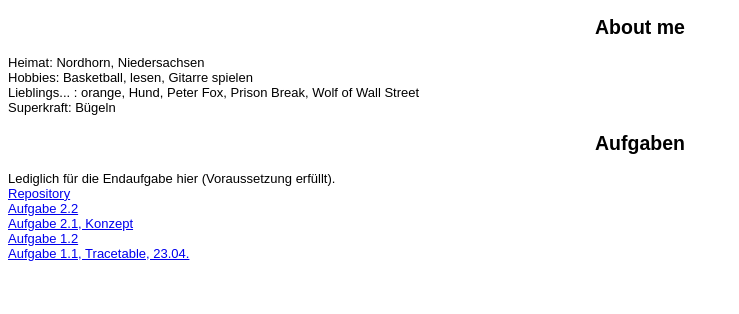
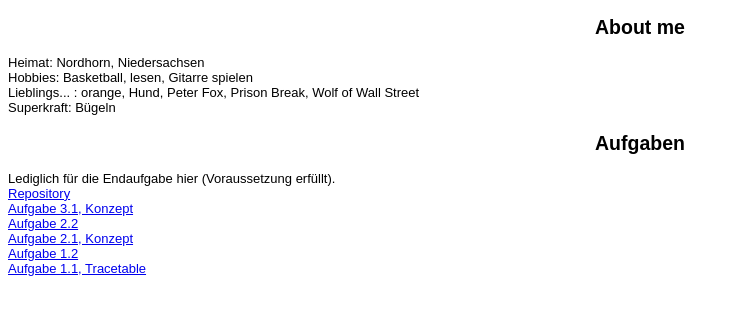
Before and after one commit to Jonas915/eia2_SoSe20, a plain HTML site: page steckbrief/steckbrief.htm in a window 1280 px wide. Shown: the whole page, without its empty margins (0-739 px from the left). Drawn offline with Linux system fonts and the light colour scheme.

Commit message:
Konzept A03 link

```diff
--- a/steckbrief/steckbrief.htm
+++ b/steckbrief/steckbrief.htm
@@ -23,9 +23,10 @@ h2 {
 	<h2>Aufgaben</h2>
 	<span>Lediglich für die Endaufgabe hier (Voraussetzung erfüllt).</span><br>
 	<a target="_blank" href="https://github.com/Jonas915/eia2_SoSe20">Repository</a><br>
+	<a target="_blank" href="https://jonas915.github.io/eia2_SoSe20/A03/Konzept.pdf">Aufgabe 3.1, Konzept</a><br>
 	<a target="_blank" href="https://jonas915.github.io/eia2_SoSe20/A02/Sequenzmemory.html">Aufgabe 2.2</a><br>
 	<a target="_blank" href="https://jonas915.github.io/eia2_SoSe20/A02/Konzept.pdf">Aufgabe 2.1, Konzept</a><br>
 	<a target="_blank" href="https://jonas915.github.io/eia2_SoSe20/A01/index.html">Aufgabe 1.2</a><br>
-	<a target="_blank" href="https://jonas915.github.io/eia2_SoSe20/A01/AD_Tracetable.pdf">Aufgabe 1.1, Tracetable, 23.04.</a><br>
+	<a target="_blank" href="https://jonas915.github.io/eia2_SoSe20/A01/AD_Tracetable.pdf">Aufgabe 1.1, Tracetable</a><br>
 
 </html>
```
